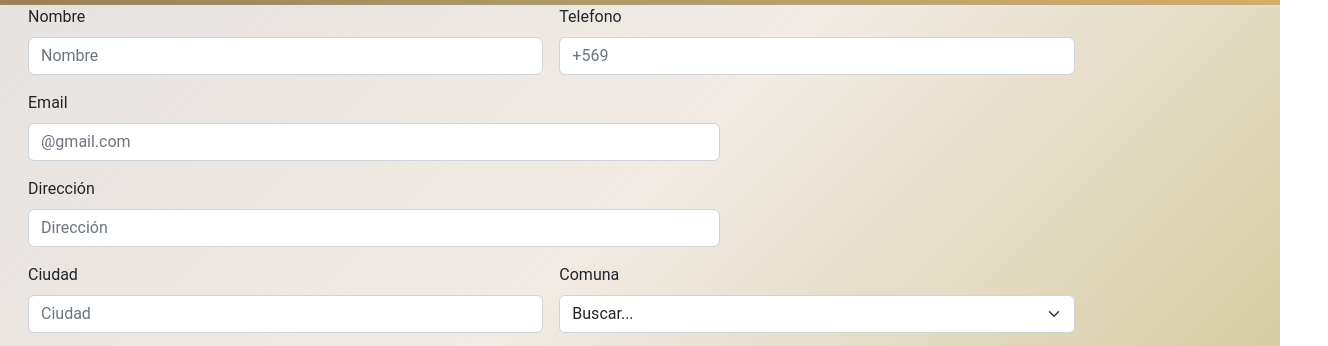
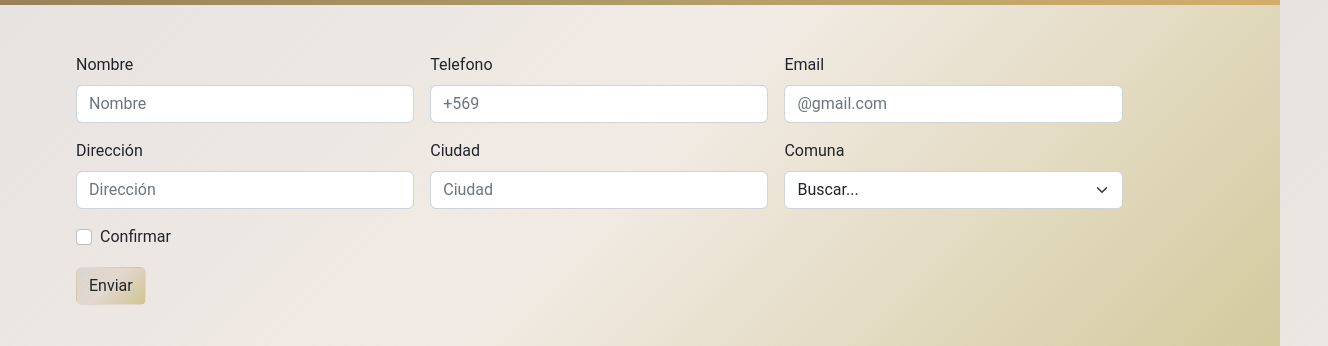
Before and after one commit to OficialNico/Evaluacion_2, a plain HTML site: page pages/contacto.html in a window 1280 px wide. Shown: the part 101-447 px from the top of the page, 1328 px wide, since content can reach past the window. Drawn offline with nearby package versions, Linux system fonts and the light colour scheme.

Commit message:
contacto

```diff
--- a/pages/contacto.html
+++ b/pages/contacto.html
@@ -31,30 +31,30 @@
           </nav>
         </header>
     <main>
-      <section class="container-fluid d-flex align-items-center">
+      <section class="container-fluid d-flex align-items-center m-5">
             <article class="col-md-10 ms-3 ">
               <form class="row g-3">
-                <div class="col-md-6">
+                <div class="col-md-4">
                   <label for="inputNombre" class="form-label">Nombre</label>
                   <input type="email" class="form-control" id="inputNombre" placeholder="Nombre">
                 </div>
-                <div class="col-md-6">
+                <div class="col-md-4">
                   <label for="inputnumero" class="form-label">Telefono</label>
                   <input type="password" class="form-control" id="inputnumero" placeholder="+569">
                 </div>
-                <div class="col-8">
+                <div class="col-4">
                   <label for="inputEmail" class="form-label">Email</label>
                   <input type="text" class="form-control" id="inputAddress" placeholder="@gmail.com">
                 </div>
-                <div class="col-8">
+                <div class="col-4">
                   <label for="inputDirección" class="form-label">Dirección</label>
                   <input type="text" class="form-control" id="inputAddress2" placeholder="Dirección">
                 </div>
-                <div class="col-md-6">
+                <div class="col-md-4">
                   <label for="inputCiudad" class="form-label">Ciudad</label>
                   <input type="text" class="form-control" id="inputCiudad" placeholder="Ciudad">
                 </div>
-                <div class="col-md-6">
+                <div class="col-md-4">
                   <label for="inputComuna" class="form-label">Comuna</label>
                   <select id="inputState" class="form-select">
                     <option selected>Buscar...</option>
```
